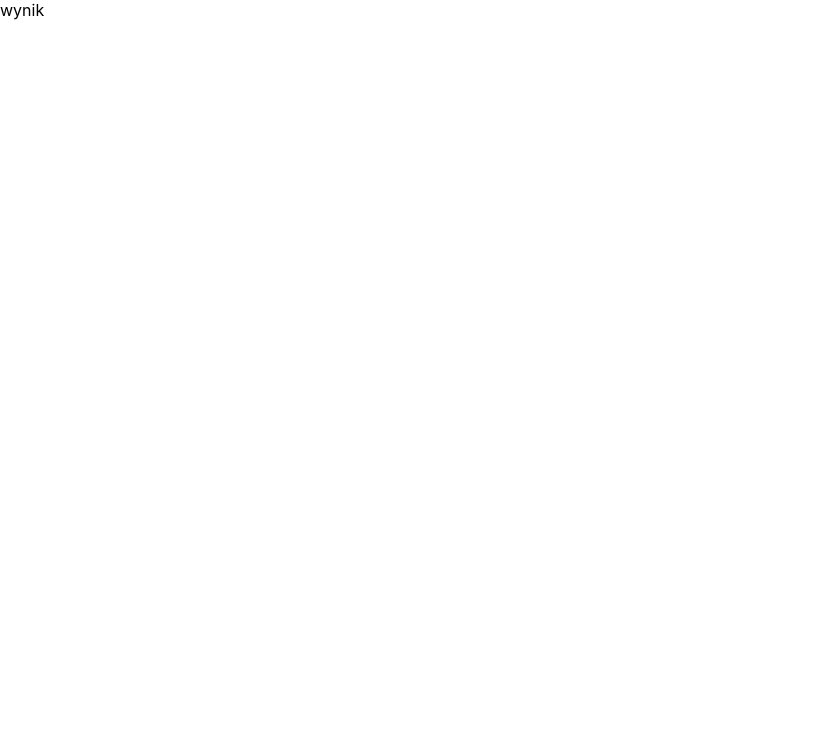
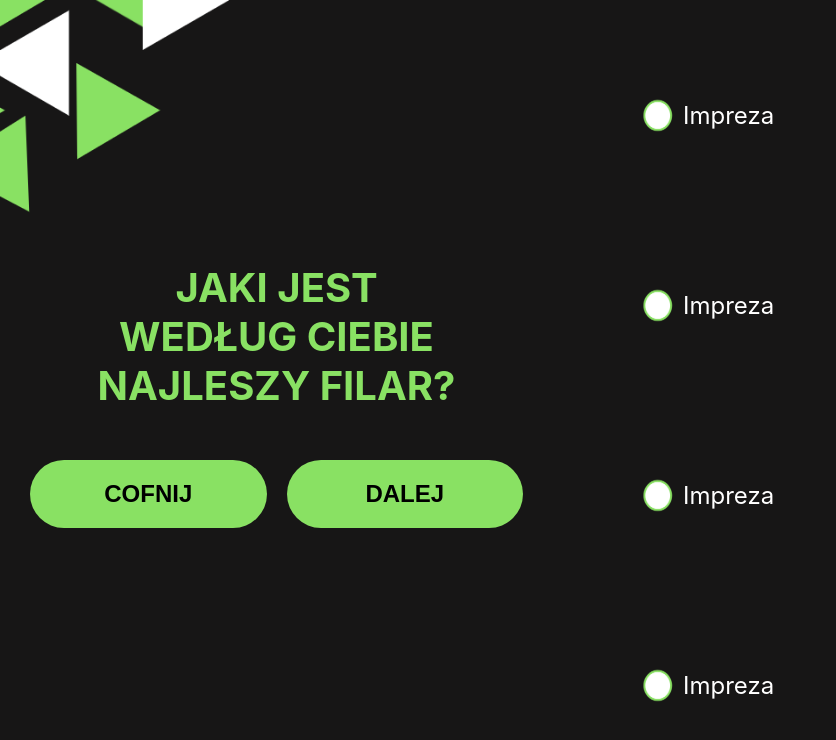
Before and after one commit to bartoszstepak/allinuj_quiz.1.2, a React (Create React App) app: page /#/quiz in a window 1280 px wide. Before the commit this address led to /#/result/impreza. Shown: the top 740 px of the page, without its empty margins (0-836 px from the left). Built offline with nearby package versions, Linux system fonts and the light colour scheme.

Commit message:
improved questions

```diff
--- a/src/components/quiz/quiz.css
+++ b/src/components/quiz/quiz.css
@@ -29,7 +29,19 @@
 .quiz_answers {
     color: white;
     width: 55%;
-    padding: 20px;
+    padding: 20px 20px 20px 80px;
+    justify-content: left;
+    align-items: center;
+    display: grid;
+    float: left;
+}
+
+.quiz_answers li {
+    font-size: 1.5em;
+    list-style-type: none;
+    align-items: center;
+    display: flex;
+
 }
 
 .quiz_question button
--- a/src/components/quiz/quiz.jsx
+++ b/src/components/quiz/quiz.jsx
@@ -1,5 +1,7 @@
 import React from 'react'
 
+import selectImg from "./select.png"
+import selectedImg from "./selected.png"
 
 import './quiz.css'
 
@@ -10,6 +12,7 @@ export default class Quiz extends React.Component  {
         this.state = {
             currentQuestionIndex: 0,
             currentQuestion: {},
+            currentAnswer: [false,false,false,false], //[a,b,c,d]
             result: 0,
             answers: [],
             questions: [
@@ -48,31 +51,25 @@ export default class Quiz extends React.Component  {
     }
 
     componentWillMount() {
-        this.setState({ currentQuestion: this.state.questions[this.state.currentQuestionIndex]})
+        let answers = [];
+        for(let i = 0; i < this.state.questions.length; i++ ) {
+            answers.push([false,false,false,false]);
+        }
+        this.setState({
+            currentQuestion: this.state.questions[this.state.currentQuestionIndex],
+            answers: answers
+        })
     }
 
-    getNextQuestion() {
-        if(this.state.currentQuestionIndex + 1 <= this.state.questions.length) {
-            this.getQuestion(this.state.currentQuestionIndex + 1)
-        }
-    }
-
-    getPreviousQuestion() {
-        if(this.state.currentQuestionIndex + 1 < this.state.questions.length) {
-            this.getQuestion(this.state.currentQuestionIndex - 1)
-        }
-    }
-
-    getQuestion(index) {
-        this.setState({
-            currentQuestion: this.state.questions[index],
-            currentQuestionIndex: index
-        });
+    onAnswerSelect(selectedAnswerIndex) {
+        let answer = [false, false, false, false];
+        answer[selectedAnswerIndex]  = true;
+        this.setState({ currentAnswer: answer});
     }
 
     onClickBackBtn() {
         if(this.state.currentQuestionIndex === 0) {
-            this.props.history.push("/quiz");
+            this.props.history.push("/");
         }
         this.getPreviousQuestion()
     }
@@ -82,8 +79,29 @@ export default class Quiz extends React.Component  {
             this.goToReslutPrezentation()
         }
         else {
+            this.saveAnswer();
             this.getNextQuestion();
         }
+    }
+
+    getPreviousQuestion() {
+        if(this.state.currentQuestionIndex - 1 >= 0) {
+            this.getQuestion(this.state.currentQuestionIndex - 1)
+        }
+    }
+
+    getNextQuestion() {
+        if(this.state.currentQuestionIndex + 1 < this.state.questions.length) {
+            this.getQuestion(this.state.currentQuestionIndex + 1)
+        }
+    }
+
+    getQuestion(index) {
+        this.setState({
+            currentQuestion: this.state.questions[index],
+            currentQuestionIndex: index,
+            currentAnswer: this.state.answers[index]
+        });
     }
 
     checkIfReslutReady() {
@@ -103,10 +121,18 @@ export default class Quiz extends React.Component  {
 
     redirectToResultSite(result) {
         if(result === 1) {
-            debugger
             this.props.history.push("/result/impreza");
         }
     }
+
+    saveAnswer() {
+        let answers = this.state.answers;
+        answers[this.state.currentQuestionIndex] = this.state.currentAnswer;
+        this.setState({
+            answers: answers,
+        });
+    }
+
 
 
 
@@ -119,10 +145,30 @@ export default class Quiz extends React.Component  {
                     <button className="next_btn" onClick={() => this.onClickNextBtn()}>DALEJ</button>
                 </div>
                 <div className="quiz_answers">
-                <span>{this.state.currentQuestion.a.value}</span>
-                <span>{this.state.currentQuestion.b.value}</span>
-                <span>{this.state.currentQuestion.c.value}</span>
-                <span>{this.state.currentQuestion.d.value}</span>
+                <li>
+                    {this.state.currentAnswer[0] ?
+                        <img src={selectedImg} onClick={() => this.onAnswerSelect(0)} alt=""  width="50" height="45"/> :
+                        <img src={selectImg} onClick={() => this.onAnswerSelect(0)} alt=""  width="50" height="45"/>}
+                    {this.state.currentQuestion.a.value}
+                 </li>
+                <li>
+                    {this.state.currentAnswer[1] ?
+                        <img src={selectedImg} onClick={() => this.onAnswerSelect(1)} alt=""  width="50" height="45"/> :
+                        <img src={selectImg} onClick={() => this.onAnswerSelect(1)} alt=""  width="50" height="45"/>}
+                    {this.state.currentQuestion.b.value}
+                </li>
+                <li>
+                    {this.state.currentAnswer[2] ?
+                        <img src={selectedImg} onClick={() => this.onAnswerSelect(2)} alt=""  width="50" height="45"/> :
+                        <img src={selectImg} onClick={() => this.onAnswerSelect(2)} alt=""  width="50" height="45"/>}
+                    {this.state.currentQuestion.c.value}
+                    </li>
+                <li>
+                    {this.state.currentAnswer[3] ?
+                        <img src={selectedImg} onClick={() => this.onAnswerSelect(3)} alt=""  width="50" height="45"/> :
+                        <img src={selectImg} onClick={() => this.onAnswerSelect(3)} alt=""  width="50" height="45"/>}
+                    {this.state.currentQuestion.d.value}
+                    </li>
                 </div>
             </div>
         )
```
Also changed, not shown: src/components/quiz/select.png (added), src/components/quiz/selected.png (added).
